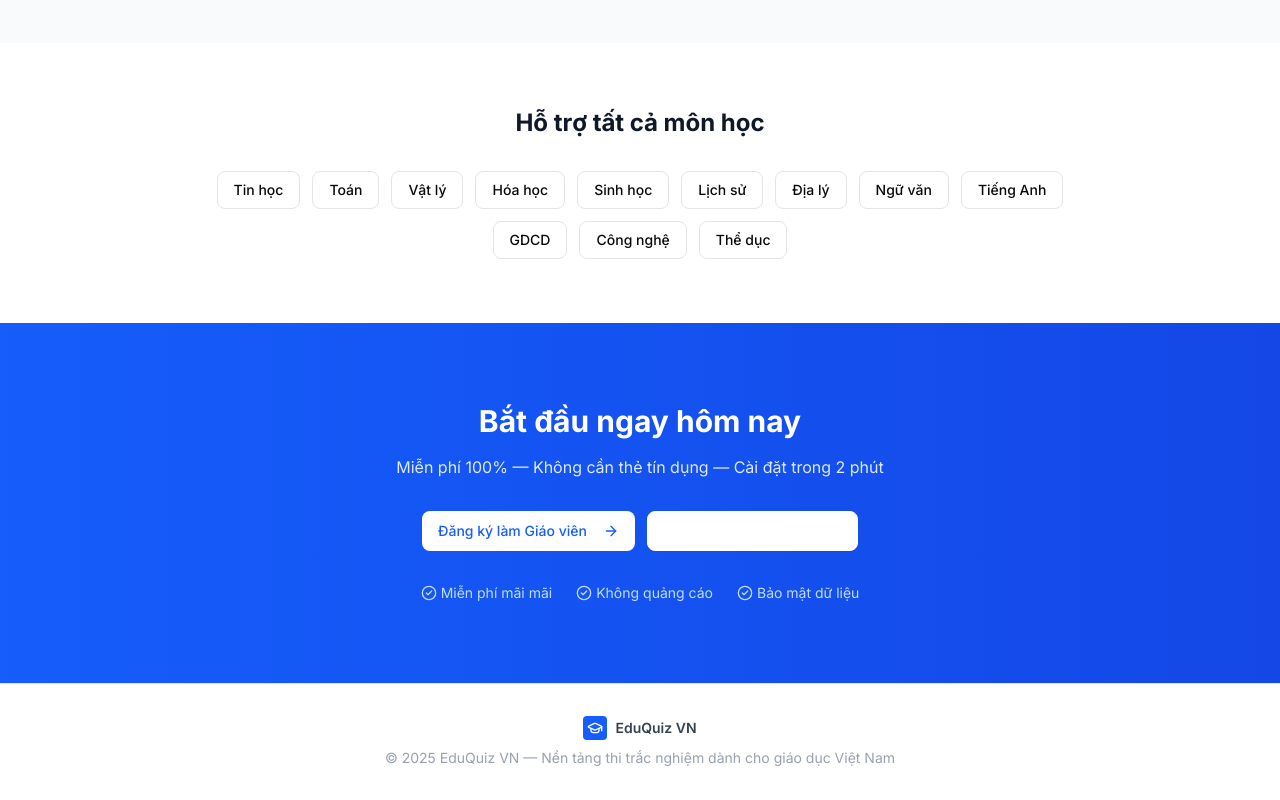
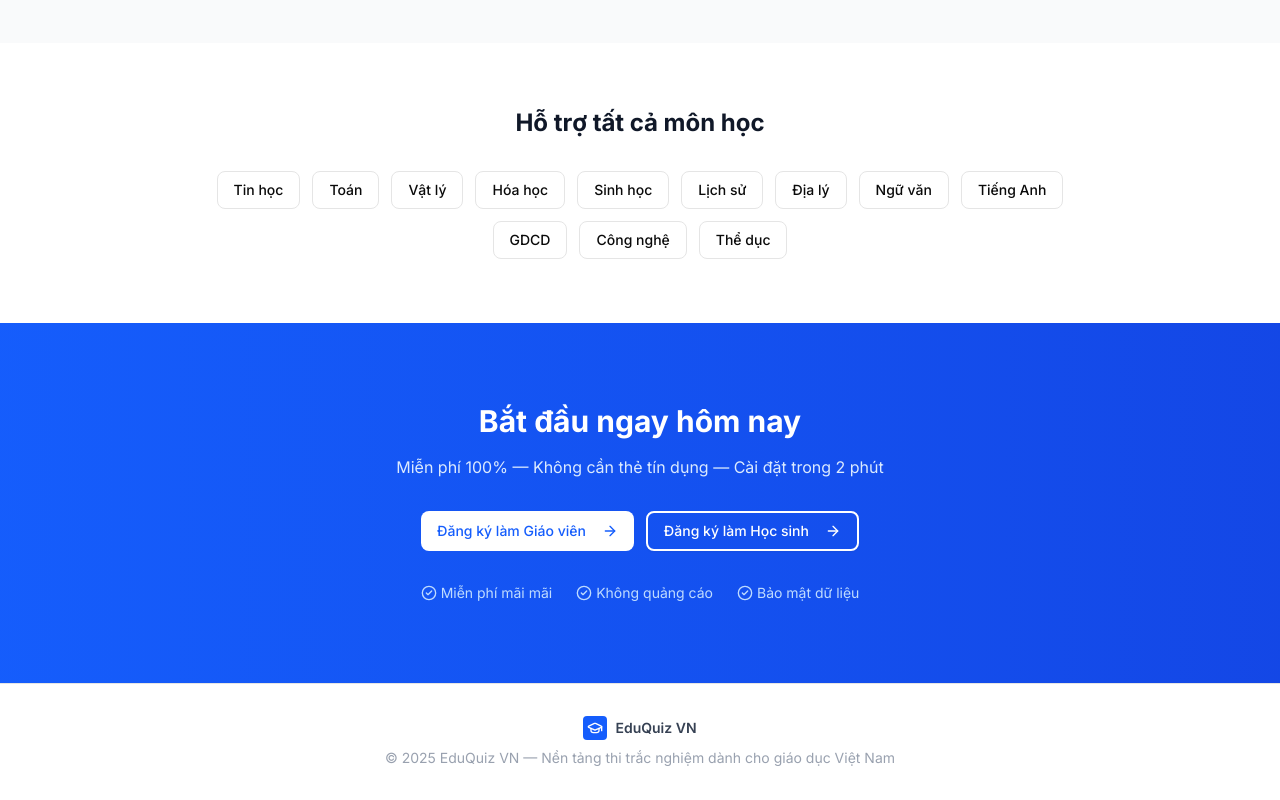
Before and after one commit to quoccuong1109/eduquiz-vn, a Next.js app: page / in a window 1280 px wide. Shown: the part 1986-2786 px from the top of the page. Built offline with nearby package versions, Linux system fonts and the light colour scheme.

Commit message:
fix: make student CTA button visible on blue background

```diff
--- a/src/app/page.tsx
+++ b/src/app/page.tsx
@@ -177,7 +177,7 @@ export default function LandingPage() {
               Đăng ký làm Giáo viên <ArrowRight className="w-4 h-4 ml-2" />
             </Link>
             <Link href="/register?role=student"
-              className={cn(buttonVariants({ variant: 'outline', size: 'lg' }), 'border-white text-white hover:bg-blue-500')}>
+              className={cn(buttonVariants({ variant: 'outline', size: 'lg' }), 'border-2 border-white text-white bg-transparent hover:bg-white/10')}>
               Đăng ký làm Học sinh <ArrowRight className="w-4 h-4 ml-2" />
             </Link>
           </div>
```
